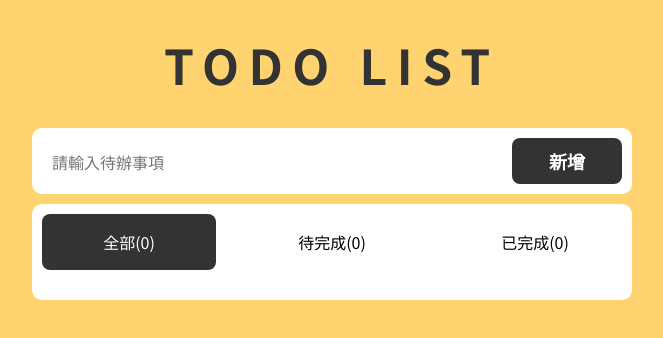
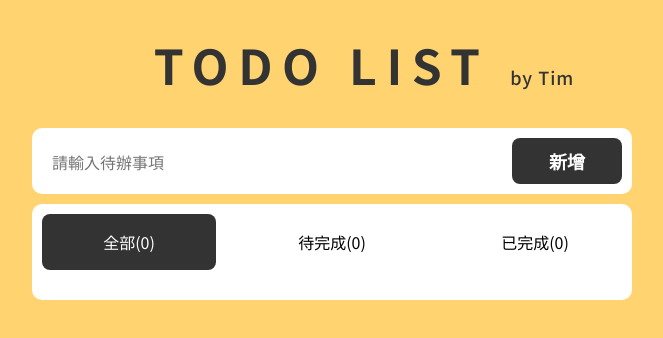
Before and after one commit to tingminitime/todolist_v1, a plain HTML site: page index.html in a window 1280 px wide. Shown: the whole page, without its empty margins (308-971 px from the left). Drawn offline with Linux system fonts and the light colour scheme.

Commit message:
cancel console and add some new item

```diff
--- a/index.html
+++ b/index.html
@@ -20,7 +20,7 @@
 
 <body>
   <div class="todolist">
-    <h1 class="title">TODO LIST</h1>
+    <h1 class="title">TODO LIST <small class="smallText">by Tim</small></h1>
     <div class="input">
       <input
         type="text"
--- a/style/all.sass
+++ b/style/all.sass
@@ -39,12 +39,16 @@ button
 
 .title
   font-size: 48px
-  font-weight: bold
+  font-weight: 700
   letter-spacing: .2em
   text-align: center
   color: #333
-  padding: 10px 0
+  padding: 10px 0 10px 64px
   margin-bottom: 30px
+  > .smallText
+    font-size: 18px
+    font-weight: 500
+    letter-spacing: 1px
 
 .input
   width: 100%
```
Also changed, not shown: all.js, dist/style/all.min.css, style/all.css.
